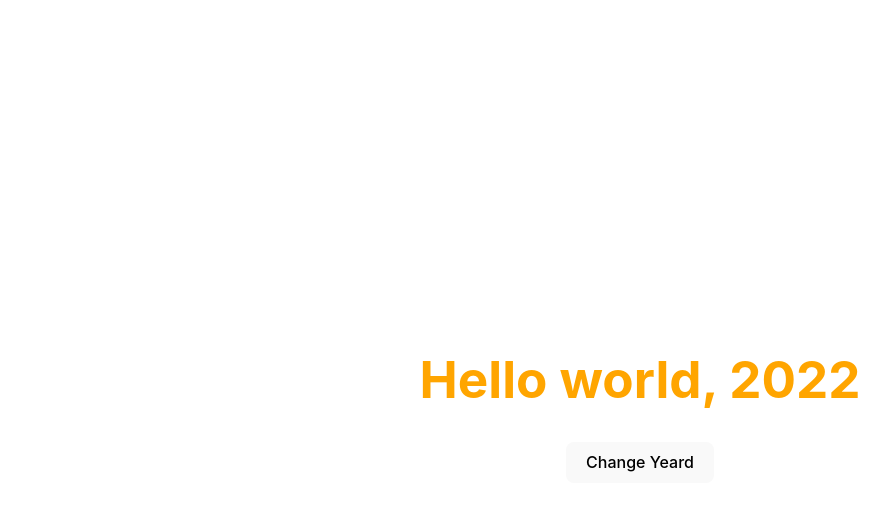
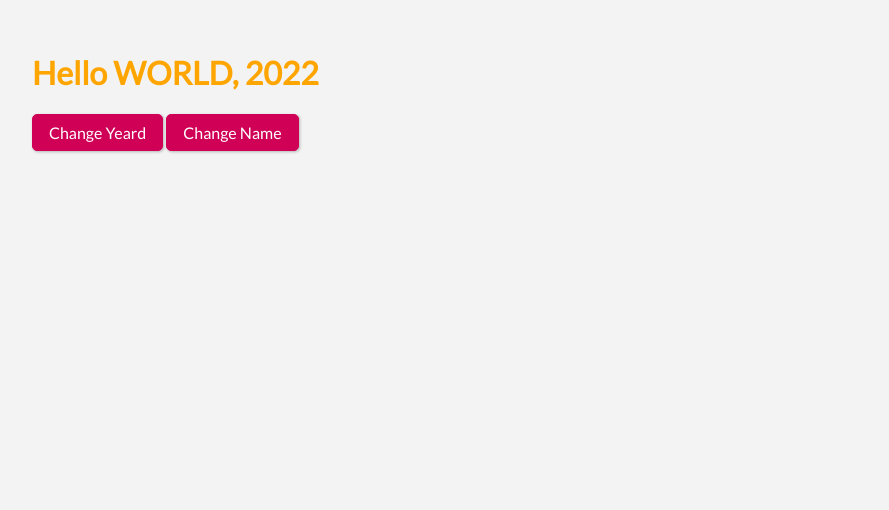
Before and after one commit to javier1nc/svelte-myapp, a Svelte app: page / in a window 1280 px wide. Shown: the top 510 px of the page, without its empty margins (0-889 px from the left). Built offline with nearby package versions, Linux system fonts and the light colour scheme.

Commit message:
init app updated

```diff
--- a/src/App.svelte
+++ b/src/App.svelte
@@ -2,14 +2,21 @@
   export let name;
   let year = 2022;
 
+  $: uppecaseName = name.toUpperCase();
+  $: name;
+
   function incrementYear(){
     year += 1;
+  }
+  function  changeName() {
+    name = 'Javier';
   }
 </script>
 
 <main>
-  <h1>Hello {name}, {year}</h1>
+  <h1>Hello {uppecaseName}, {year}</h1>
   <button on:click="{incrementYear}">Change Yeard</button>
+  <button on:click="{changeName}">Change Name</button>
 </main>
 
 <style>
--- a/src/app.css
+++ b/src/app.css
@@ -1,81 +1,38 @@
-:root {
-  font-family: Inter, Avenir, Helvetica, Arial, sans-serif;
-  font-size: 16px;
-  line-height: 24px;
-  font-weight: 400;
+@import url('https://fonts.googleapis.com/css?family=Lato|Roboto+Slab');
 
-  color-scheme: light dark;
-  color: rgba(255, 255, 255, 0.87);
-  background-color: #242424;
-
-  font-synthesis: none;
-  text-rendering: optimizeLegibility;
-  -webkit-font-smoothing: antialiased;
-  -moz-osx-font-smoothing: grayscale;
-  -webkit-text-size-adjust: 100%;
+* {
+  box-sizing: border-box;
 }
 
-a {
-  font-weight: 500;
-  color: #646cff;
-  text-decoration: inherit;
-}
-a:hover {
-  color: #535bf2;
+html,
+body {
+  position: relative;
+  width: 100%;
+  height: 100%;
+  font-family: 'Lato', sans-serif;
 }
 
 body {
+  color: #333;
   margin: 0;
-  display: flex;
-  place-items: center;
-  min-width: 320px;
-  min-height: 100vh;
-}
-
-h1 {
-  font-size: 3.2em;
-  line-height: 1.1;
-}
-
-.card {
-  padding: 2em;
-}
-
-#app {
-  max-width: 1280px;
-  margin: 0 auto;
   padding: 2rem;
-  text-align: center;
+  background: #f3f3f3;
 }
 
 button {
-  border-radius: 8px;
-  border: 1px solid transparent;
-  padding: 0.6em 1.2em;
-  font-size: 1em;
-  font-weight: 500;
-  font-family: inherit;
-  background-color: #1a1a1a;
+  font: inherit;
+  border: 1px solid #cf0056;
+  background: #cf0056;
+  padding: 0.5rem 1rem;
+  color: white;
+  border-radius: 5px;
+  box-shadow: 1px 1px 3px rgba(0, 0, 0, 0.26);
   cursor: pointer;
-  transition: border-color 0.25s;
-}
-button:hover {
-  border-color: #646cff;
-}
-button:focus,
-button:focus-visible {
-  outline: 4px auto -webkit-focus-ring-color;
 }
 
-@media (prefers-color-scheme: light) {
-  :root {
-    color: #213547;
-    background-color: #ffffff;
-  }
-  a:hover {
-    color: #747bff;
-  }
-  button {
-    background-color: #f9f9f9;
-  }
+button:hover,
+button:active {
+  background: #e40763;
+  border-color: #e40763;
+  box-shadow: 1px 1px 8px rgba(77, 51, 51, 0.26);
 }
```
